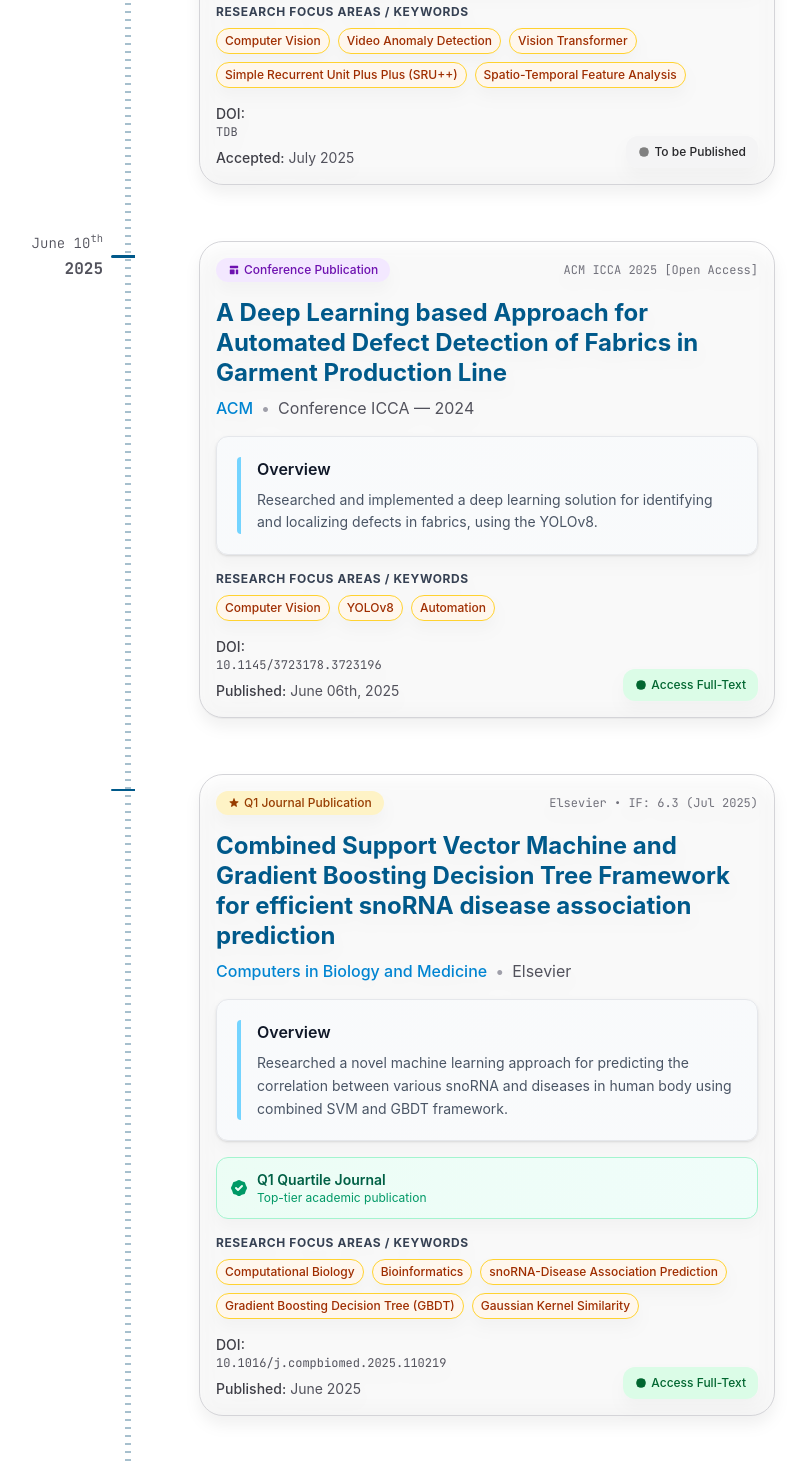
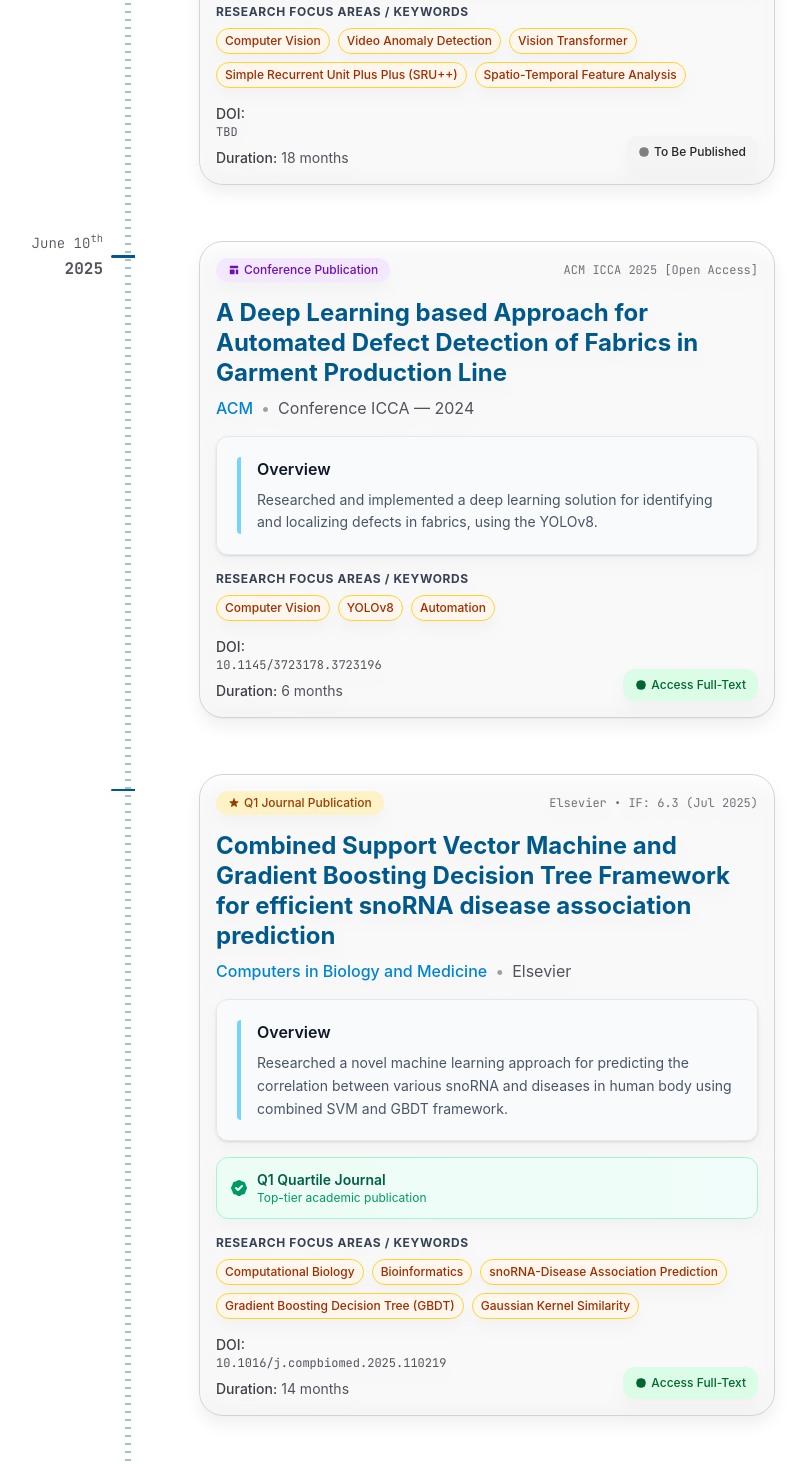
Before and after one commit to kishoreshanto/kishoreshanto, a SvelteKit app: page / in a window 1280 px wide. Shown: the part 1100-2564 px from the top of the page, without its empty margins (473-1279 px from the left). Built offline with nearby package versions, Linux system fonts and the light colour scheme.

Commit message:
Refactor project duration labels and add role-tag styling for improved clarity and consistency

```diff
--- a/src/components/Cards/AgriInnProject.svelte
+++ b/src/components/Cards/AgriInnProject.svelte
@@ -115,8 +115,8 @@ let { date, onshowmodal }: Props = $props();
 					<span class="text-zinc-600 dark:text-zinc-400">2nd Runner Up (2nd Place)</span>
 				</div>
 				<div>
-					<span class="font-medium text-zinc-700 dark:text-zinc-300">Finished:</span>
-					<span class="text-zinc-600 dark:text-zinc-400">December 2023</span>
+					<span class="font-medium text-zinc-700 dark:text-zinc-300">Duration:</span>
+					<span class="text-zinc-600 dark:text-zinc-400">4 months</span>
 				</div>
 			</div>
 			<div class="flex items-end justify-end">
--- a/src/components/Cards/EEGResearch.svelte
+++ b/src/components/Cards/EEGResearch.svelte
@@ -52,7 +52,7 @@ let { date, onshowmodal }: Props = $props();
 						Brain-Computer Interface
 					</span>
                 <span class="research-tag">
-						Neural Signal Processing
+						Biomedical Signal Processing
 					</span>
                 <span class="research-tag">
 						Deep Learning Networks
--- a/src/components/Cards/EnergyFootprint.svelte
+++ b/src/components/Cards/EnergyFootprint.svelte
@@ -79,8 +79,8 @@ let { date, onshowmodal }: Props = $props();
         <div class="grid grid-cols-1 sm:grid-cols-2 gap-4 text-sm">
             <div class="space-y-2 flex items-center ">
                 <div>
-                    <span class="font-medium text-zinc-700 dark:text-zinc-300">Timeline:</span>
-                    <span class="text-zinc-600 dark:text-zinc-400">July 2024 - November 2024</span>
+                    <span class="font-medium text-zinc-700 dark:text-zinc-300">Duration:</span>
+                    <span class="text-zinc-600 dark:text-zinc-400">5 months</span>
                 </div>
             </div>
             <div class="flex items-end justify-end">
--- a/src/components/Cards/GBDTSVMResearch.svelte
+++ b/src/components/Cards/GBDTSVMResearch.svelte
@@ -99,8 +99,8 @@ let { date, onshowmodal }: Props = $props();
 						</p>
 					</div>
 					<div>
-						<span class="font-medium text-zinc-700 dark:text-zinc-300">Published:</span>
-						<span class="text-zinc-600 dark:text-zinc-400">June 2025</span>
+						<span class="font-medium text-zinc-700 dark:text-zinc-300">Duration:</span>
+						<span class="text-zinc-600 dark:text-zinc-400">14 months</span>
 					</div>
 				</div>
 				<div class="flex items-end justify-end">
--- a/src/components/Cards/GarmentDefectResearch.svelte
+++ b/src/components/Cards/GarmentDefectResearch.svelte
@@ -75,8 +75,8 @@ let { date, onshowmodal }: Props = $props();
 						</p>
 					</div>
 					<div>
-						<span class="font-medium text-zinc-700 dark:text-zinc-300">Published:</span>
-						<span class="text-zinc-600 dark:text-zinc-400">June 06th, 2025</span>
+						<span class="font-medium text-zinc-700 dark:text-zinc-300">Duration:</span>
+						<span class="text-zinc-600 dark:text-zinc-400">6 months</span>
 					</div>
 				</div>
 				<div class="flex items-end justify-end">
--- a/src/components/Cards/LandSphereProject.svelte
+++ b/src/components/Cards/LandSphereProject.svelte
@@ -96,8 +96,8 @@ let { date, onshowmodal }: Props = $props();
 						<span class="text-zinc-600 dark:text-zinc-400">Champion (1st Place)</span>
 					</div>
 					<div>
-						<span class="font-medium text-zinc-700 dark:text-zinc-300">Finished:</span>
-						<span class="text-zinc-600 dark:text-zinc-400">April 2023</span>
+						<span class="font-medium text-zinc-700 dark:text-zinc-300">Duration:</span>
+						<span class="text-zinc-600 dark:text-zinc-400">4.5 months</span>
 					</div>
 				</div>
 				<div class="flex items-end justify-end">
--- a/src/components/Cards/PasswordCrackResearch.svelte
+++ b/src/components/Cards/PasswordCrackResearch.svelte
@@ -63,8 +63,8 @@ let { date, onshowmodal }: Props = $props();
         <div class="grid grid-cols-1 sm:grid-cols-2 gap-4 text-sm">
             <div class="space-y-2 flex items-center ">
                 <div>
-                    <span class="font-medium text-zinc-700 dark:text-zinc-300">Timeline:</span>
-                    <span class="text-zinc-600 dark:text-zinc-400">July 2024 - November 2024</span>
+                    <span class="font-medium text-zinc-700 dark:text-zinc-300">Duration:</span>
+                    <span class="text-zinc-600 dark:text-zinc-400">3 months</span>
                 </div>
             </div>
             <div class="flex items-end justify-end">
--- a/src/components/Cards/PlantifyProject.svelte
+++ b/src/components/Cards/PlantifyProject.svelte
@@ -99,8 +99,8 @@ let { date, onshowmodal }: Props = $props();
 					<span class="text-zinc-600 dark:text-zinc-400">1st Runner Up (2nd Place)</span>
 				</div>
 				<div>
-					<span class="font-medium text-zinc-700 dark:text-zinc-300">Finished:</span>
-					<span class="text-zinc-600 dark:text-zinc-400">September 2023</span>
+					<span class="font-medium text-zinc-700 dark:text-zinc-300">Duration:</span>
+					<span class="text-zinc-600 dark:text-zinc-400">5 months</span>
 				</div>
 			</div>
 			<div class="flex items-end justify-end">
--- a/src/components/Cards/RFWOCResearch.svelte
+++ b/src/components/Cards/RFWOCResearch.svelte
@@ -83,8 +83,8 @@ let { date, onshowmodal }: Props = $props();
 						</p>
 					</div>
 					<div>
-						<span class="font-medium text-zinc-700 dark:text-zinc-300">Published:</span>
-						<span class="text-zinc-600 dark:text-zinc-400">February 27th, 2024</span>
+						<span class="font-medium text-zinc-700 dark:text-zinc-300">Research Duration:</span>
+						<span class="text-zinc-600 dark:text-zinc-400">6 months</span>
 					</div>
 				</div>
 				<div class="flex items-end justify-end">
--- a/src/components/Cards/VADResearch.svelte
+++ b/src/components/Cards/VADResearch.svelte
@@ -96,12 +96,12 @@ let { date, onshowmodal }: Props = $props();
                 <div>
                     <span class="font-medium text-zinc-700 dark:text-zinc-300">DOI:</span>
                     <p class="text-zinc-600 dark:text-zinc-400 font-mono text-xs">
-                        TDB
+                        TBD
                     </p>
                 </div>
                 <div>
-                    <span class="font-medium text-zinc-700 dark:text-zinc-300">Accepted:</span>
-                    <span class="text-zinc-600 dark:text-zinc-400">July 2025</span>
+                    <span class="font-medium text-zinc-700 dark:text-zinc-300">Duration:</span>
+                    <span class="text-zinc-600 dark:text-zinc-400">18 months</span>
                 </div>
             </div>
             <div class="flex items-end justify-end">
@@ -112,7 +112,7 @@ let { date, onshowmodal }: Props = $props();
                         <path fill-rule="evenodd" d="M4.293 4.293a1 1 0 011.414 0L10 8.586l4.293-4.293a1 1 0 111.414 1.414L11.414 10l4.293 4.293a1 1 0 01-1.414 1.414L10 11.414l-4.293 4.293a1 1 0 01-1.414-1.414L8.586 10 4.293 5.707a1 1 0 010-1.414z" clip-rule="evenodd"/>
                         <path fill-rule="evenodd" d="M10 18a8 8 0 100-16 8 8 0 000 16z" clip-rule="evenodd"/>
                     </svg>
-                    To be Published
+                    To Be Published
                 </div>
             </div>
         </div>
--- a/src/components/Cards/YouthCyberSafetySurvey.svelte
+++ b/src/components/Cards/YouthCyberSafetySurvey.svelte
@@ -47,13 +47,13 @@ let { date, onshowmodal }: Props = $props();
                 <div class="space-y-2">
             <p class="text-xs font-bold text-gray-700 dark:text-gray-300 uppercase tracking-wider">Role</p>
             <div class="flex flex-wrap gap-2">
-                <span class="research-tag">
+                <span class="role-tag">
                     Interviewer
                 </span>
-                <span class="research-tag">
+                <span class="role-tag">
                     Data Manager
                 </span>
-                <span class="research-tag">
+                <span class="role-tag">
                     Data Analyst (Chi-Square, Paired T-Test)
                 </span>
             </div>
@@ -111,8 +111,8 @@ let { date, onshowmodal }: Props = $props();
         <div class="grid grid-cols-1 sm:grid-cols-2 gap-4 text-sm">
             <div class="space-y-2 flex items-center">
                 <div>
-                    <span class="font-medium text-zinc-700 dark:text-zinc-300">Timeline:</span>
-                    <span class="text-zinc-600 dark:text-zinc-400">2024</span>
+                    <span class="font-medium text-zinc-700 dark:text-zinc-300">Duration:</span>
+                    <span class="text-zinc-600 dark:text-zinc-400">3 months</span>
                 </div>
             </div>
             <div class="flex items-end justify-end">
--- a/src/styles/global.css
+++ b/src/styles/global.css
@@ -124,6 +124,10 @@ main{
     @apply inline-flex items-center px-2 py-1 rounded-full text-xs font-medium bg-orange-50 text-orange-800 dark:bg-orange-900/30 dark:text-orange-300 border border-amber-300
 }
 
+.role-tag {
+    @apply inline-flex items-center px-2 py-1 rounded-full text-xs font-medium bg-sky-50 text-sky-800 dark:bg-orange-900/30 dark:text-sky-300 border border-sky-300
+}
+
 .research-overview {
     @apply bg-gradient-to-r from-slate-50 via-gray-50 to-slate-50 dark:from-slate-800/50 dark:via-gray-800/50 dark:to-slate-800/50 rounded-xl p-5 border border-gray-200 dark:border-gray-700 shadow-sm
 }
```
